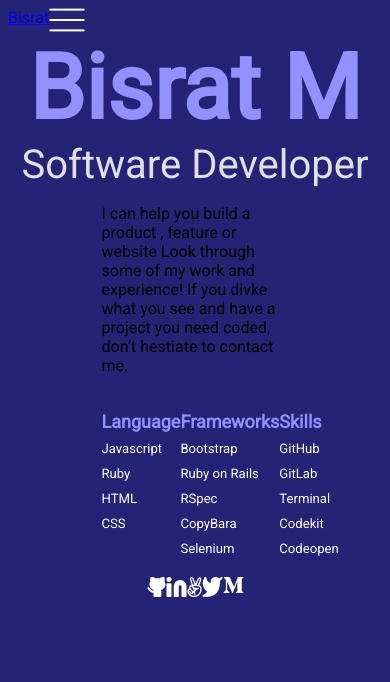
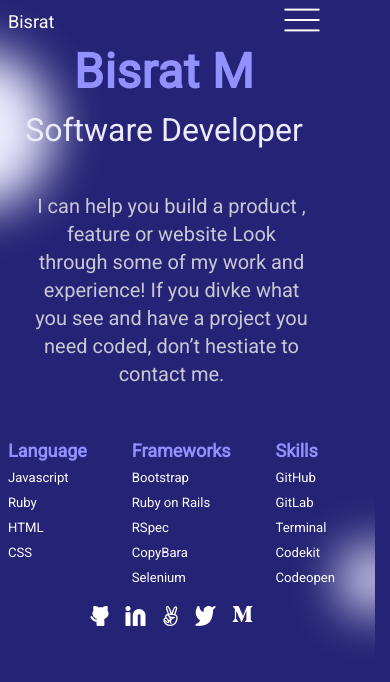
Before and after one commit to bushmusi/bushra-portfolio, a website: page index.html in a window 390 px wide. Drawn offline with Linux system fonts and the light colour scheme.

Commit message:
Mobile version style add

```diff
--- a/style.css
+++ b/style.css
@@ -4,88 +4,78 @@ body {
   display: flex;
   flex-direction: column;
   justify-content: center;
+  max-width: 80vw;
+  background-image: url('./img/top_circles.svg');
+  background-repeat: no-repeat;
 }
 
 .toolbar {
   display: flex;
   flex-direction: row;
-  justify-items: center;
+  justify-content: space-between;
+  align-items: center;
 }
 
-.header-list {
-  display: flex;
-  align-content: center;
-  min-width: 100vh;
-  flex: 1;
+.user-name > a {
+  text-decoration: none;
+  color: rgb(255, 255, 255);
+  font-style: normal;
+  font-weight: 500;
+  font-size: 18px;
+  line-height: 16px;
 }
 
-.header-list > .user-name {
-  list-style: none;
-  justify-items: flex-start;
-  flex: 2;
-}
-
-.header-list > div a {
+.right-nav > a {
   text-decoration: none;
   color: rgb(255, 255, 255);
-}
-
-.right-nav > div a {
-  text-decoration: none;
-  color: rgb(255, 255, 255);
-}
-
-.right-nav {
-  display: flex;
-  flex: 1;
-  justify-content: space-between;
-}
-
-.header-list > .right-nav div {
-  list-style: none;
-  justify-self: end;
 }
 
 .headline {
   display: flex;
   flex-direction: column;
   align-items: center;
-  flex: 1;
   list-style: none;
 }
 
 .headline > .full-name {
   color: rgb(147, 145, 255);
+  font-style: normal;
   font-weight: bold;
-  font-style: normal;
-  font-size: 90px;
+  font-size: 48px;
+  line-height: 72px;
+  text-align: center;
+  letter-spacing: 0.37px;
   flex: 2;
 }
 
 .headline > .carrier {
-  color: rgb(223, 225, 230);
+  color: rgb(237, 236, 255);
+  display: flex;
+  align-items: center;
+  text-align: center;
   font-style: normal;
   font-weight: 500;
-  font-size: 40px;
+  font-size: 32px;
+  line-height: 44px;
 }
 
 .details {
-  display: flex;
-  flex-direction: column;
-  align-content: space-between;
-  list-style: none;
-  margin: auto;
-  width: 50%;
+  flex: none;
+  order: 0;
+  flex-grow: 0;
+  position: static;
+  width: 327px;
+  height: 170px;
 }
 
-.details > .description {
-  color: rgb(179, 186, 197);
+.content > p {
+  color: rgb(200, 200, 212);
   font-style: normal;
   font-weight: normal;
   font-size: 20px;
-  line-height: 32px;
-  text-align: justify;
-  text-align-last: center;
+  line-height: 28px;
+  text-align: center;
+  margin: 40px 24px;
 }
 
 .break > hr {
@@ -96,6 +86,7 @@ body {
 .details > .experience {
   display: flex;
   justify-content: space-between;
+  flex-wrap: wrap;
   font-style: normal;
   font-weight: bold;
   font-size: 18px;
@@ -144,7 +135,7 @@ body {
   display: flex;
   flex-direction: row;
   justify-content: space-between;
-  min-width: 30%;
+  min-width: 50%;
 }
 
 .social-icon > img {
```
